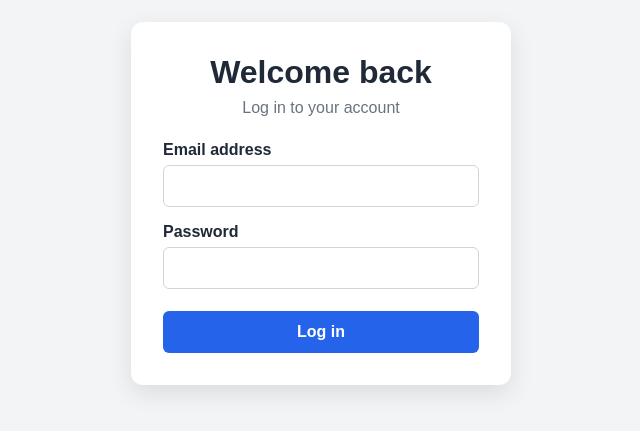
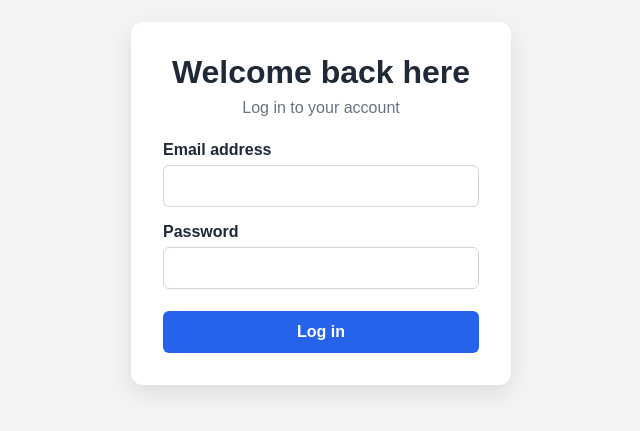
Before and after one commit to danish234-droid/myTodayTask, a plain HTML site: page login.html in a window 1280 px wide. Shown: the part 197-628 px from the top of the page, without its empty margins (319-959 px from the left). Drawn offline with Linux system fonts and the light colour scheme.

Commit message:
chanhge its heading

```diff
--- a/login.html
+++ b/login.html
@@ -78,7 +78,7 @@
 </head>
 <body>
   <main class="login-card">
-    <h1>Welcome back</h1>
+    <h1>Welcome back here</h1>
     <p class="intro">Log in to your account</p>
     <form action="#" method="post">
       <label for="email">Email address</label>
```
